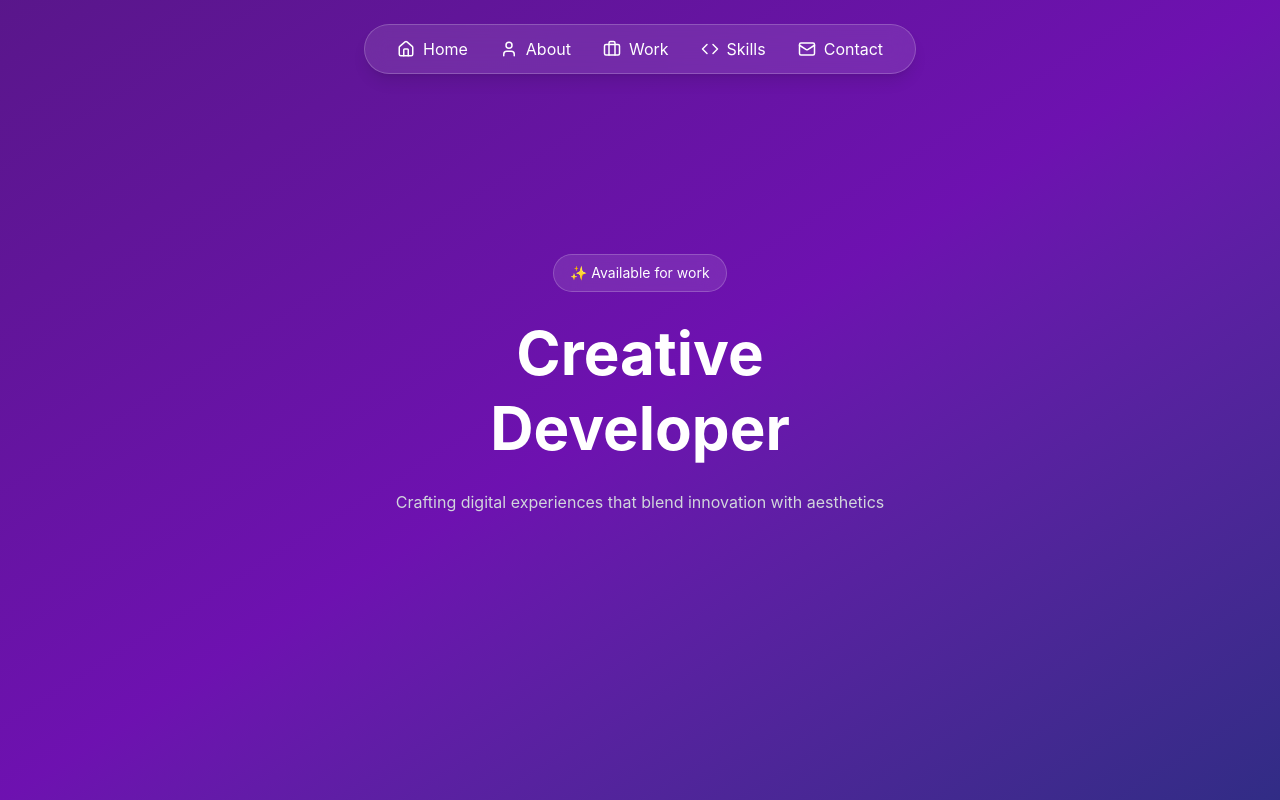
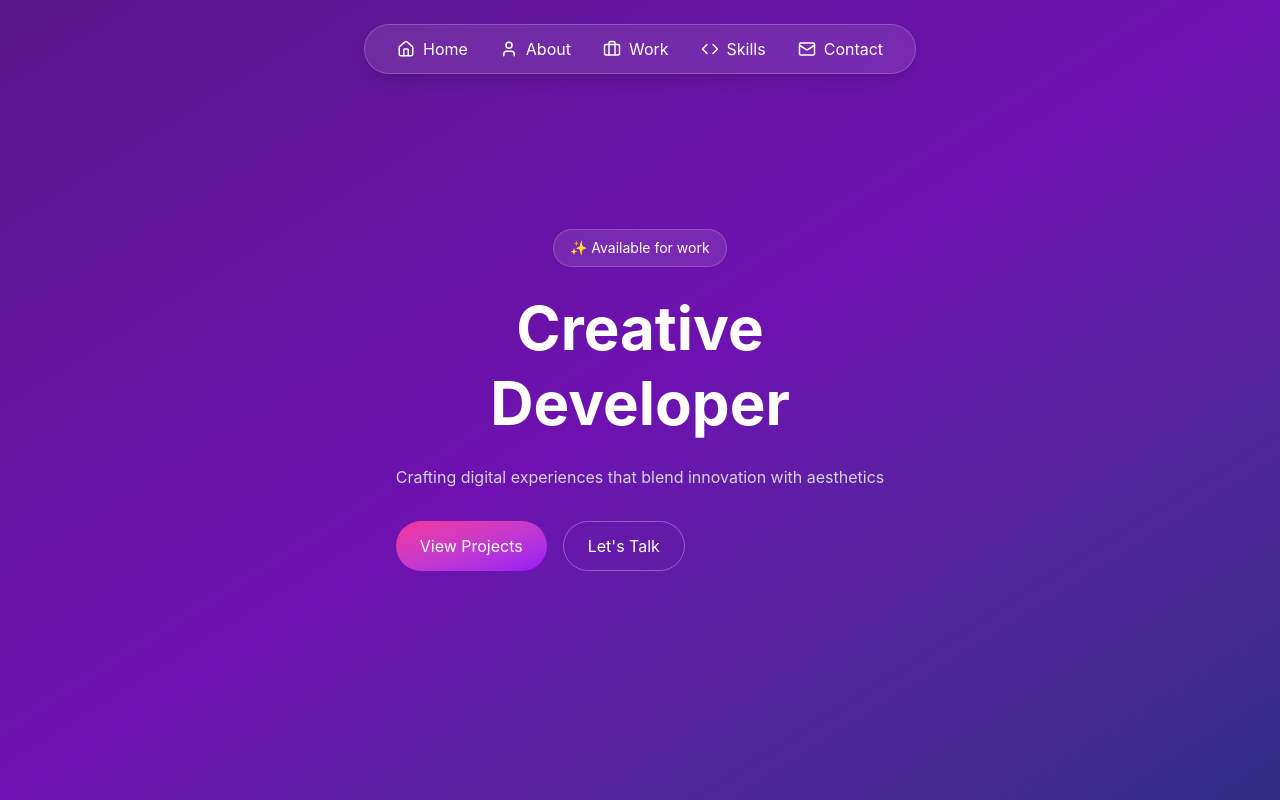
Before and after one commit to muhammad230/Mohdsite.com, a React (Vite) app: page / in a window 1280 px wide. Built offline with nearby package versions, Linux system fonts and the light colour scheme.

Commit message:
Add a button to Hero/section

```diff
--- a/src/Components/Hero.jsx
+++ b/src/Components/Hero.jsx
@@ -13,6 +13,18 @@ const Hero = () => {
         <p className="text-gray-300 mb-8">
         Crafting digital experiences that blend innovation with aesthetics
         </p>
+        <div className="flex gap-4">
+            <button className="px-6 py-3 rounded-full
+                             bg-linear-to-br from-pink-500 to-purple-600
+                             hover:scale-105 transition duration-300">
+            View Projects
+          </button>
+          <button className="px-6 py-3 rounded-full
+                             border border-white/30
+                             hover:bg-white/10 transition duration-300">
+            Let's Talk
+          </button>
+        </div>
       </div>
     </section>
   );
```
